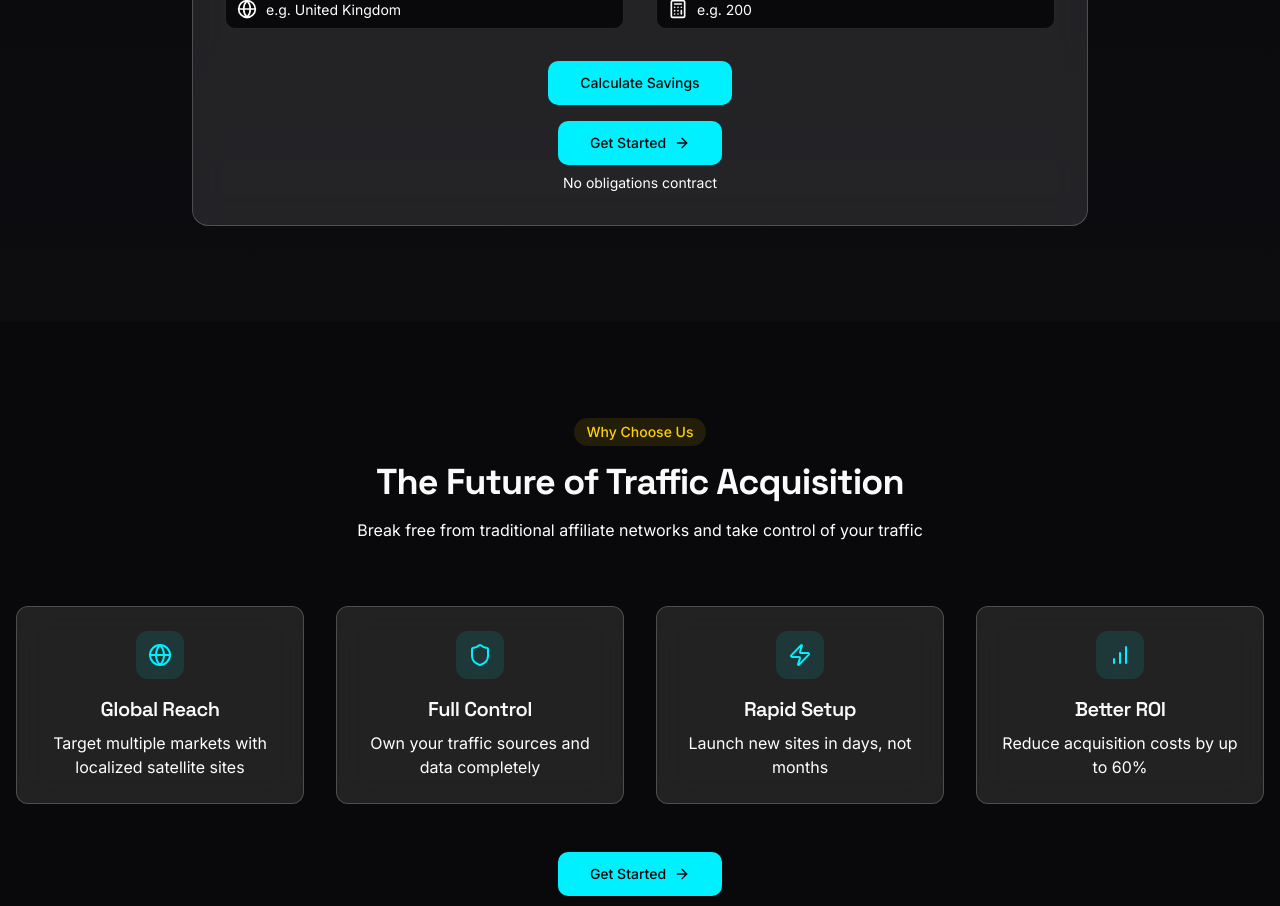
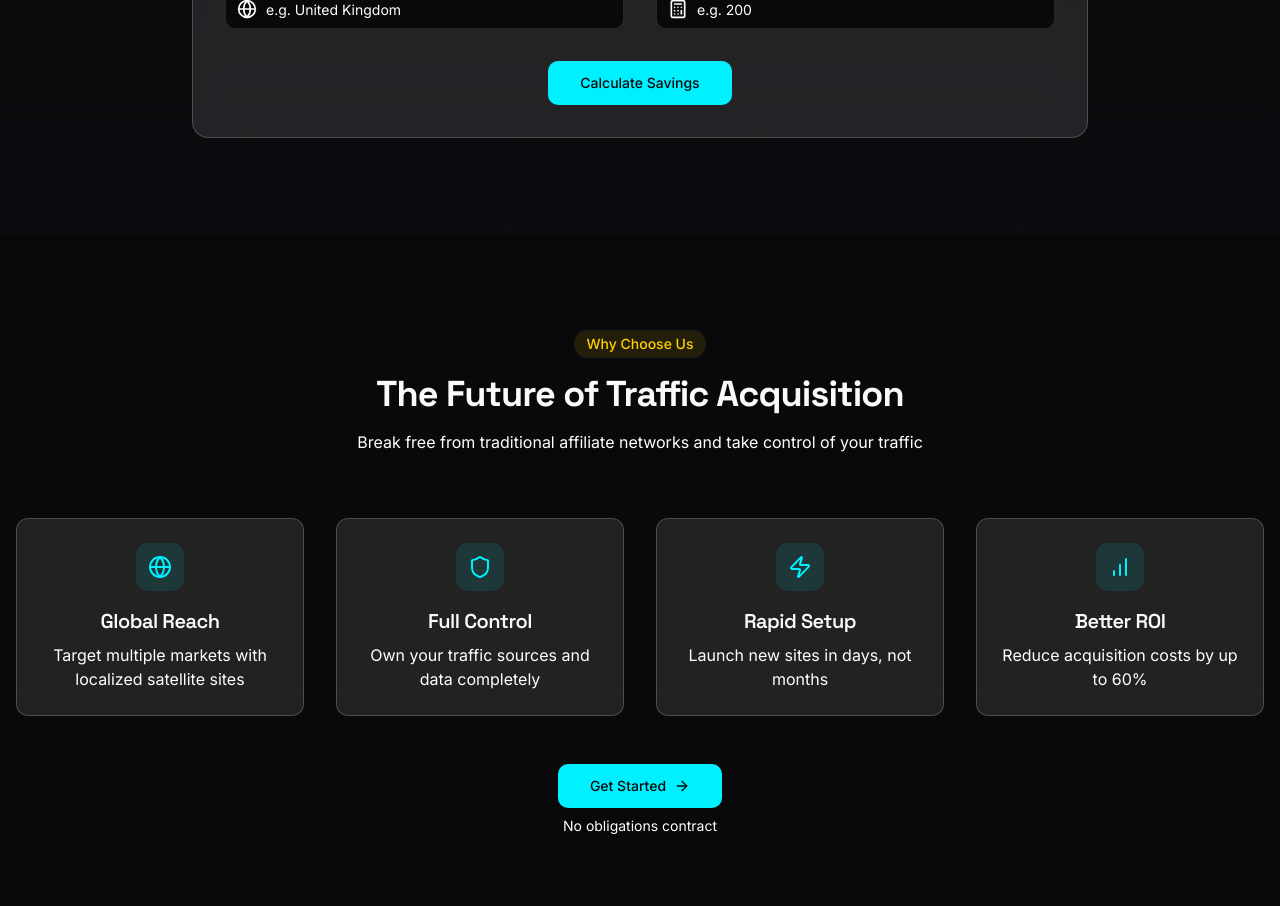
Before and after one commit to iGamingAudit/igaming-audit, a React (Vite) app: page / in a window 1280 px wide. Shown: the part 1280-2186 px from the top of the page. Built offline with nearby package versions, Linux system fonts and the light colour scheme.

Commit message:
Remove "Get Started" button
This commit removes the "Get Started" button from the Calculator component in the application.
[skip gpt_engineer]

```diff
--- a/src/components/Calculator.tsx
+++ b/src/components/Calculator.tsx
@@ -86,13 +86,6 @@ export const Calculator = () => {
               <Button size="lg">
                 Calculate Savings
               </Button>
-              <div className="mt-4">
-                <Button size="lg" className="group">
-                  Get Started
-                  <ArrowRight className="ml-2 h-4 w-4 transition-transform group-hover:translate-x-1" />
-                </Button>
-                <p className="mt-2 text-sm text-muted-foreground">No obligations contract</p>
-              </div>
             </div>
           </div>
         </motion.div>
```
